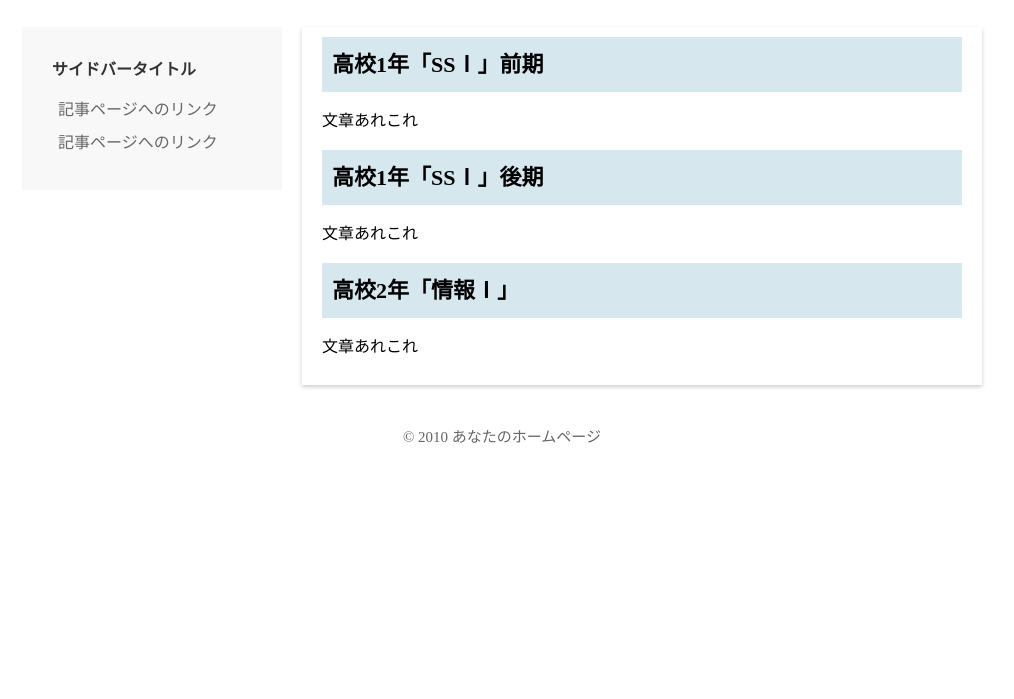
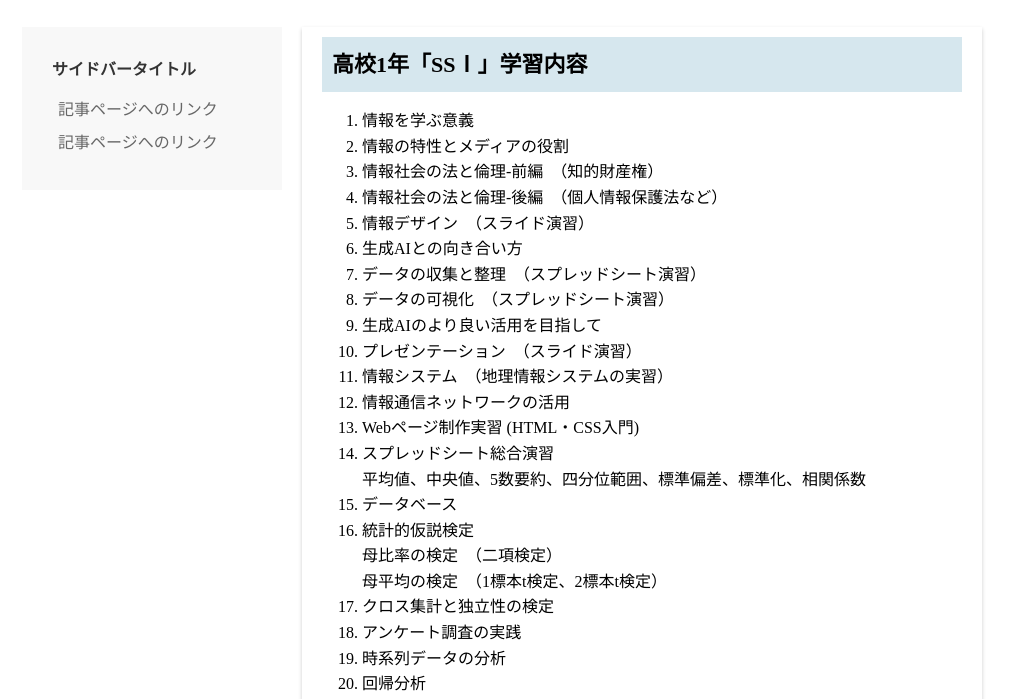
Before and after one commit to satok-work/research-lesson, a plain HTML site: page index.html in a window 1280 px wide. Shown: the part 93-792 px from the top of the page, without its empty margins (138-1152 px from the left). Drawn offline with Linux system fonts and the light colour scheme.

Commit message:
Update index.html

```diff
--- a/index.html
+++ b/index.html
@@ -18,10 +18,32 @@
 
     <div id="content">
         <div class="inner">
-            <h2>高校1年「SSⅠ」前期</h2>
-            <p>文章あれこれ</p>
-            <h2>高校1年「SSⅠ」後期</h2>
-            <p>文章あれこれ</p>
+            <h2>高校1年「SSⅠ」学習内容</h2>
+            <ol>
+                <li>情報を学ぶ意義</li>
+                <li>情報の特性とメディアの役割</li>
+                <li>情報社会の法と倫理-前編　（知的財産権）</li>
+                <li>情報社会の法と倫理-後編　（個人情報保護法など）</li>
+                <li>情報デザイン　（スライド演習）</li>
+                <li>生成AIとの向き合い方</li>
+                <li>データの収集と整理　（スプレッドシート演習）</li>
+                <li>データの可視化　（スプレッドシート演習）</li>
+                <li>生成AIのより良い活用を目指して</li>
+                <li>プレゼンテーション　（スライド演習）</li>
+                <li>情報システム　（地理情報システムの実習）</li>
+                <li>情報通信ネットワークの活用</li>
+                <li>Webページ制作実習 (HTML・CSS入門)</li>
+                <li>スプレッドシート総合演習<br>平均値、中央値、5数要約、四分位範囲、標準偏差、標準化、相関係数</li>
+                <li>データベース</li>
+                <li>統計的仮説検定<br>母比率の検定　（二項検定）<br>母平均の検定　（1標本t検定、2標本t検定）</li>
+                <li>クロス集計と独立性の検定</li>
+                <li>アンケート調査の実践</li>
+                <li>時系列データの分析</li>
+                <li>回帰分析</li>
+                <li>モデル化とシミュレーション</li>
+                <li>1年間のまとめ</li>
+            </ol>
+
             <h2>高校2年「情報Ⅰ」</h2>
             <p>文章あれこれ</p>
         </div>
```
